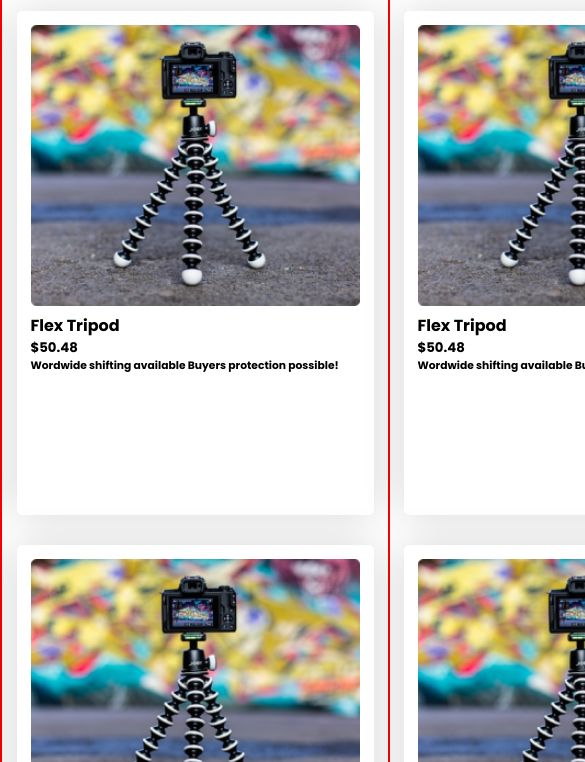
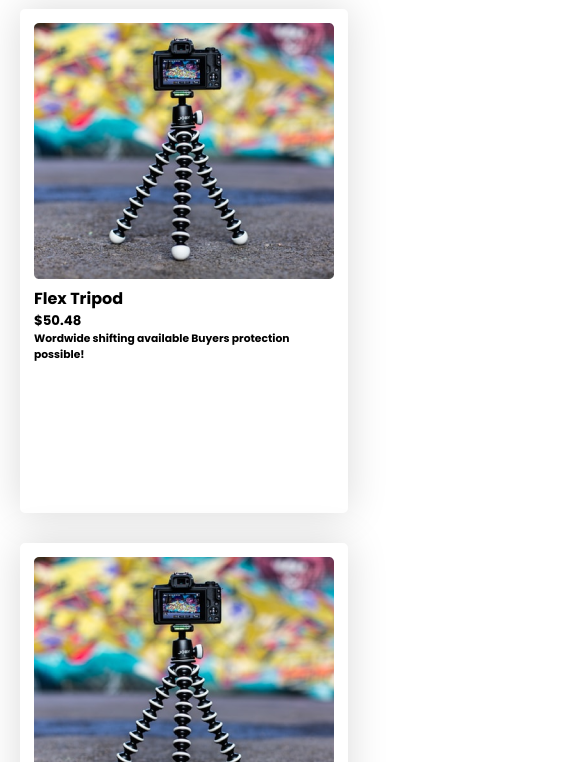
Before and after one commit to sohel970/influencer-gear, a plain HTML site: page index.html in a window 390 px wide. Shown: the part 1238-2000 px from the top of the page, 585 px wide, since content can reach past the window. Drawn offline with Linux system fonts and the light colour scheme.

Commit message:
card added

```diff
--- a/style.css
+++ b/style.css
@@ -111,16 +111,16 @@ flex-shrink: 0;
 /* card section */
 
 .card-section{
-    max-width: 1150px;
+    max-width:1440px;
     margin: 0 auto;
-    border: 2px solid red;
+    padding: 100px 220px;
     display: grid;
     justify-content: center;
     grid-template-columns: repeat(3, 1fr);
     gap: 30px;
 }
 .card-item{
-    width: 329px;
+    width: 300px;
 height: 476px;
 flex-shrink: 0;
     flex-shrink: 0;
@@ -157,16 +157,14 @@ box-shadow: 0px 0px 40px 0px rgba(0, 0, 0, 0.15);
         gap: 10px;
     grid-template-columns: repeat(4, 1fr);
     }
-    .card{
+    .card-section{
 
         grid-template-columns: repeat(1, 1fr);
-
+        padding: 20px;
     }
 
 
-.card-section {
-    padding: 20px;
-}
+
 }
 
 
@@ -188,12 +186,10 @@ box-shadow: 0px 0px 40px 0px rgba(0, 0, 0, 0.15);
         gap: 10px;
     grid-template-columns: repeat(4, 1fr);
     }
-    .card{
 
-        grid-template-columns: repeat(2, 1fr);
-gap: 5px;
-    }
     .card-section {
         padding: 10px;
+        grid-template-columns: repeat(2, 1fr);
+        gap: 5px;
     }
 }
```
